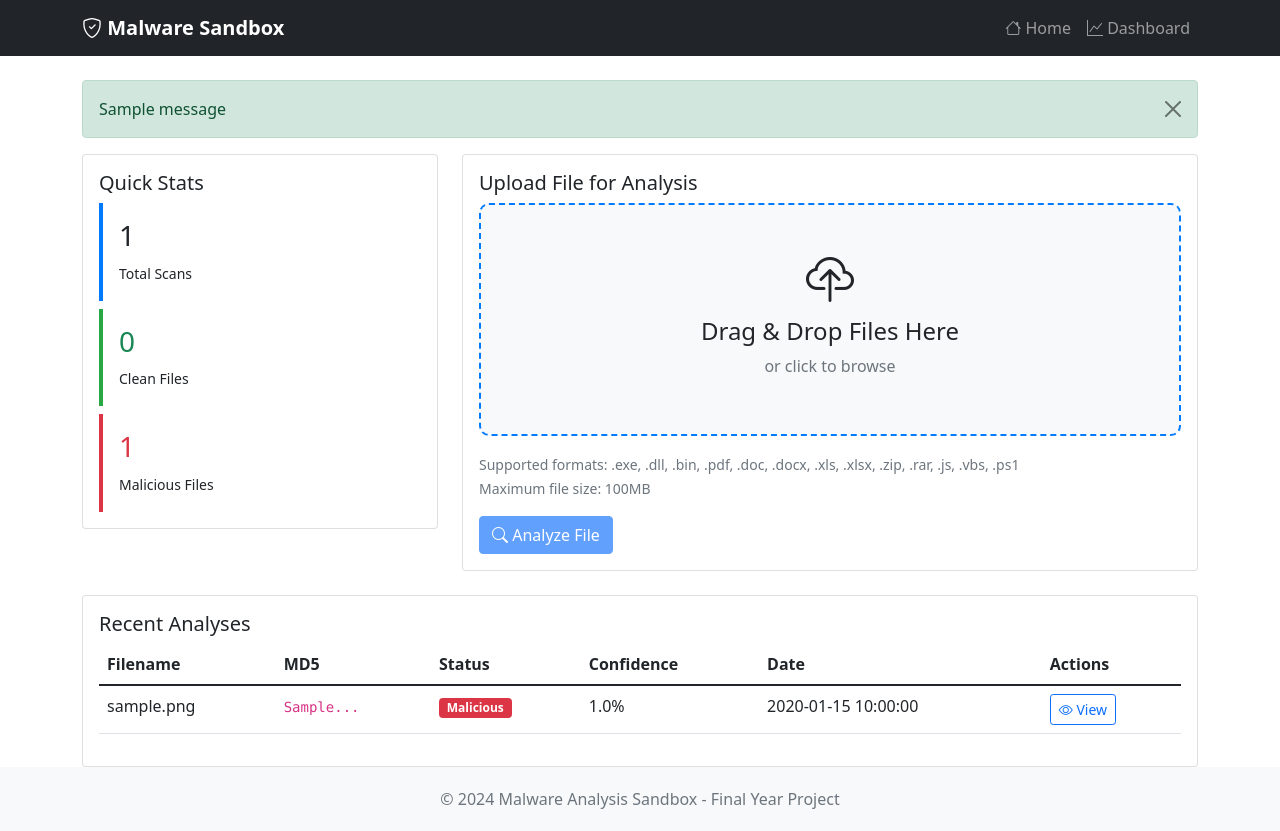
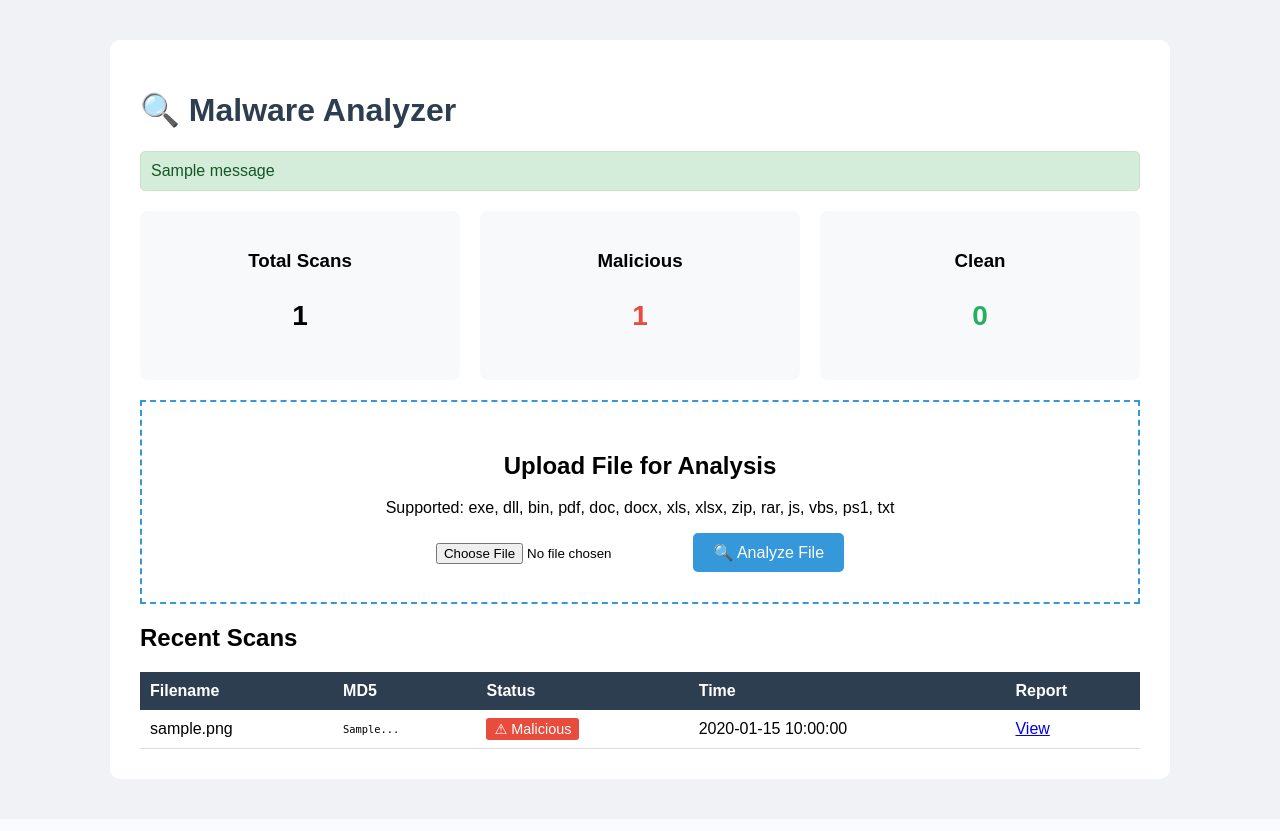
Before and after one commit to TheEgoistic/Malaware-Sandbox, a Flask app: page / in a window 1280 px wide. After the commit the page ends 749 px from the top, so only its background shows below. Run offline with Flask 3, Linux system fonts and the light colour scheme; tables that the repository leaves empty hold one stand-in row (values such as "Sample post"); one stand-in notice (Sample message) is shown.

Commit message:
Refactor index.html for improved layout and styling

```diff
--- a/templates/index.html
+++ b/templates/index.html
@@ -1,166 +1,97 @@
-{% extends "base.html" %}
+<!DOCTYPE html>
+<html>
+<head>
+    <title>Malware Analyzer</title>
+    <style>
+        body { font-family: Arial; margin: 40px; background: #f0f2f5; }
+        .container { max-width: 1000px; margin: auto; background: white; padding: 30px; border-radius: 10px; }
+        h1 { color: #2c3e50; }
+        .stats { display: flex; gap: 20px; margin: 20px 0; }
+        .stat-box { flex: 1; background: #f8f9fa; padding: 20px; border-radius: 8px; text-align: center; }
+        .upload-form { border: 2px dashed #3498db; padding: 30px; text-align: center; margin: 20px 0; }
+        button { background: #3498db; color: white; padding: 10px 20px; border: none; border-radius: 5px; cursor: pointer; font-size: 1em; }
+        button:hover { background: #2980b9; }
+        table { width: 100%; border-collapse: collapse; margin-top: 20px; }
+        th { background: #2c3e50; color: white; padding: 10px; text-align: left; }
+        td { padding: 10px; border-bottom: 1px solid #ddd; }
+        tr:hover { background: #f5f5f5; }
+        .flash { padding: 10px; margin: 10px 0; border-radius: 5px; }
+        .success { background: #d4edda; color: #155724; border: 1px solid #c3e6cb; }
+        .error { background: #f8d7da; color: #721c24; border: 1px solid #f5c6cb; }
+        .badge { padding: 3px 8px; border-radius: 3px; color: white; font-size: 0.9em; }
+        .malicious { background: #e74c3c; }
+        .clean { background: #27ae60; }
+    </style>
+</head>
+<body>
+    <div class="container">
+        <h1>🔍 Malware Analyzer</h1>
 
-{% block title %}Malware Analysis Sandbox - Home{% endblock %}
+        {% with messages = get_flashed_messages(with_categories=true) %}
+            {% if messages %}
+                {% for category, message in messages %}
+                    <div class="flash {{ category }}">{{ message }}</div>
+                {% endfor %}
+            {% endif %}
+        {% endwith %}
 
-{% block content %}
-<div class="row">
-    <div class="col-md-4">
-        <div class="card mb-4">
-            <div class="card-body">
-                <h5 class="card-title">Quick Stats</h5>
-                <div class="stat-card p-3 mb-2">
-                    <h3>{{ stats.total_scans }}</h3>
-                    <small>Total Scans</small>
+        <div class="stats">
+            <div class="stat-box">
+                <h3>Total Scans</h3>
+                <p style="font-size: 28px; font-weight: bold;">{{ stats.get('total_scans', 0) }}</p>
             </div>
-                <div class="stat-card p-3 mb-2" style="border-left-color: #28a745;">
-                    <h3 class="text-success">{{ stats.clean_count }}</h3>
-                    <small>Clean Files</small>
+            <div class="stat-box">
+                <h3>Malicious</h3>
+                <p style="font-size: 28px; font-weight: bold; color: #e74c3c;">{{ stats.get('malicious_count', 0) }}</p>
             </div>
-                <div class="stat-card p-3" style="border-left-color: #dc3545;">
-                    <h3 class="text-danger">{{ stats.malicious_count }}</h3>
-                    <small>Malicious Files</small>
-                </div>
-            </div>
+            <div class="stat-box">
+                <h3>Clean</h3>
+                <p style="font-size: 28px; font-weight: bold; color: #27ae60;">{{ stats.get('clean_count', 0) }}</p>
             </div>
         </div>
 
-    <div class="col-md-8">
-        <div class="card">
-            <div class="card-body">
-                <h5 class="card-title">Upload File for Analysis</h5>
-
-                <form action="/upload" method="POST" enctype="multipart/form-data" id="uploadForm">
-                    <div class="upload-area" id="dropZone">
-                        <i class="bi bi-cloud-upload" style="font-size: 48px;"></i>
-                        <h4>Drag & Drop Files Here</h4>
-                        <p class="text-muted">or click to browse</p>
-                        <input type="file" name="file" id="fileInput" class="d-none" required>
-                        <div id="selectedFile" class="mt-3"></div>
+        <div class="upload-form">
+            <h2>Upload File for Analysis</h2>
+            <p>Supported: exe, dll, bin, pdf, doc, docx, xls, xlsx, zip, rar, js, vbs, ps1, txt</p>
+            <form action="/upload" method="post" enctype="multipart/form-data">
+                <input type="file" name="file" required>
+                <button type="submit">🔍 Analyze File</button>
+            </form>
         </div>
 
-                    <div class="mt-3">
-                        <small class="text-muted">
-                            Supported formats: .exe, .dll, .bin, .pdf, .doc, .docx, .xls, .xlsx, .zip, .rar, .js, .vbs, .ps1
-                            <br>Maximum file size: 100MB
-                        </small>
-                    </div>
-
-                    <button type="submit" class="btn btn-primary mt-3" id="analyzeBtn" disabled>
-                        <i class="bi bi-search"></i> Analyze File
-                    </button>
-                </form>
-            </div>
-        </div>
-    </div>
-</div>
-
+        <h2>Recent Scans</h2>
         {% if recent_scans %}
-<div class="row mt-4">
-    <div class="col-12">
-        <div class="card">
-            <div class="card-body">
-                <h5 class="card-title">Recent Analyses</h5>
-                <div class="table-responsive">
-                    <table class="table table-hover">
+        <table>
             <thead>
                 <tr>
                     <th>Filename</th>
                     <th>MD5</th>
                     <th>Status</th>
-                                <th>Confidence</th>
-                                <th>Date</th>
-                                <th>Actions</th>
+                    <th>Time</th>
+                    <th>Report</th>
                 </tr>
             </thead>
             <tbody>
                 {% for scan in recent_scans %}
                 <tr>
-                                <td>{{ scan[2][:30] }}{% if scan[2]|length > 30 %}...{% endif %}</td>
-                                <td><code>{{ scan[5][:16] }}...</code></td>
+                    <td>{{ scan[2] }}</td>
+                    <td style="font-family: monospace; font-size: 0.8em;">{{ scan[5][:16] if scan[5] else 'N/A' }}...</td>
                     <td>
                         {% if scan[8] %}
-                                        <span class="badge malicious-badge">Malicious</span>
+                            <span class="badge malicious">⚠ Malicious</span>
                         {% else %}
-                                        <span class="badge benign-badge">Benign</span>
+                            <span class="badge clean">✓ Clean</span>
                         {% endif %}
                     </td>
-                                <td>{{ "%.1f"|format(scan[9]) }}%</td>
-                                <td>{{ scan[12][:19] if scan[12] else '' }}</td>
-                                <td>
-                                    <a href="/report/{{ scan[1] }}" class="btn btn-sm btn-outline-primary">
-                                        <i class="bi bi-eye"></i> View
-                                    </a>
-                                </td>
+                    <td>{{ scan[12] }}</td>
+                    <td><a href="/report/{{ scan[1] }}">View</a></td>
                 </tr>
                 {% endfor %}
             </tbody>
         </table>
+        {% else %}
+        <p>No scans yet. Upload a file to get started!</p>
+        {% endif %}
     </div>
-            </div>
-        </div>
-    </div>
-</div>
-{% endif %}
-
-{% endblock %}
-
-{% block scripts %}
-<script>
-    const dropZone = document.getElementById('dropZone');
-    const fileInput = document.getElementById('fileInput');
-    const selectedFile = document.getElementById('selectedFile');
-    const analyzeBtn = document.getElementById('analyzeBtn');
-
-    // Click to upload
-    dropZone.addEventListener('click', () => {
-        fileInput.click();
-    });
-
-    // File selected
-    fileInput.addEventListener('change', (e) => {
-        if (fileInput.files.length > 0) {
-            selectedFile.innerHTML = `
-                <div class="alert alert-info">
-                    <strong>Selected:</strong> ${fileInput.files[0].name}
-                    (${(fileInput.files[0].size / 1024).toFixed(1)} KB)
-                </div>
-            `;
-            analyzeBtn.disabled = false;
-        }
-    });
-
-    // Drag and drop
-    dropZone.addEventListener('dragover', (e) => {
-        e.preventDefault();
-        dropZone.classList.add('bg-primary', 'bg-opacity-10');
-    });
-
-    dropZone.addEventListener('dragleave', (e) => {
-        e.preventDefault();
-        dropZone.classList.remove('bg-primary', 'bg-opacity-10');
-    });
-
-    dropZone.addEventListener('drop', (e) => {
-        e.preventDefault();
-        dropZone.classList.remove('bg-primary', 'bg-opacity-10');
-
-        const files = e.dataTransfer.files;
-        if (files.length > 0) {
-            fileInput.files = files;
-            selectedFile.innerHTML = `
-                <div class="alert alert-info">
-                    <strong>Selected:</strong> ${files[0].name}
-                    (${(files[0].size / 1024).toFixed(1)} KB)
-                </div>
-            `;
-            analyzeBtn.disabled = false;
-        }
-    });
-
-    // Form submission
-    document.getElementById('uploadForm').addEventListener('submit', function() {
-        analyzeBtn.disabled = true;
-        analyzeBtn.innerHTML = '<span class="spinner-border spinner-border-sm"></span> Analyzing...';
-    });
-</script>
-{% endblock %}
+</body>
+</html>
```
Lines whose indentation alone changed are shown as unchanged.
